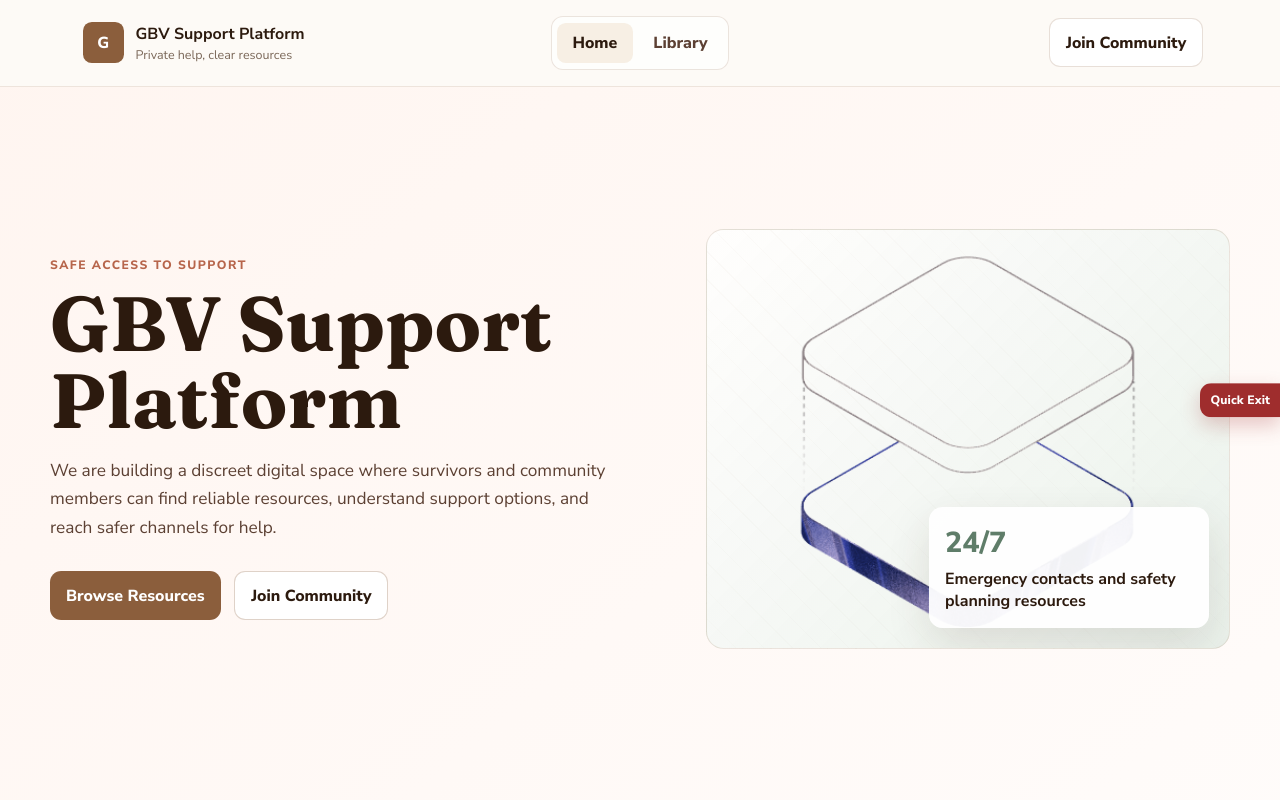
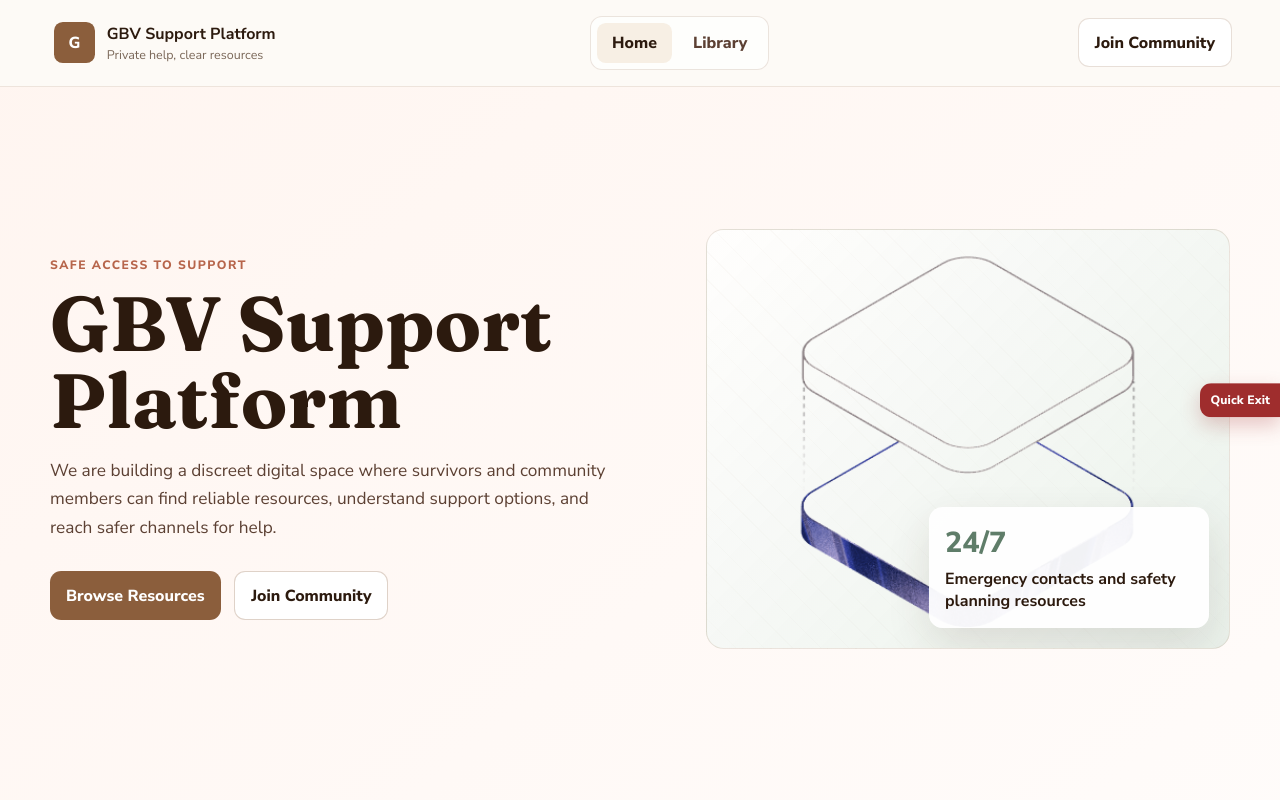
Before and after one commit to Karanei-Kimutai/Sikika, a React app in the folder frontend/: page / in a window 1280 px wide. Shown: the top 800 px of the page. Built offline with nearby package versions, Linux system fonts and the light colour scheme; no server answers; the HTML template or start-up script is replaced by a standard one.

Commit message:
style(shell): tighten sidebar widths and rebalance header alignment

```diff
--- a/frontend/src/App.css
+++ b/frontend/src/App.css
@@ -28,10 +28,10 @@
   top: 0;
   z-index: 20;
   display: grid;
-  grid-template-columns: 1fr auto 1fr;
+  grid-template-columns: auto minmax(0, 1fr) auto;
   align-items: center;
   gap: 1rem;
-  padding: 1rem min(6vw, 5rem);
+  padding: 1rem min(4vw, 3rem);
   background: rgba(253, 250, 246, 0.94);
   border-bottom: 1px solid rgba(139, 94, 60, 0.14);
   backdrop-filter: blur(12px);
@@ -55,6 +55,7 @@ button {
   color: var(--brown-dark);
   background: transparent;
   text-align: left;
+  justify-self: start;
 }
 
 .brand-symbol {
@@ -86,6 +87,7 @@ button {
   border: 1px solid rgba(139, 94, 60, 0.16);
   border-radius: 0.75rem;
   background: rgba(255, 255, 255, 0.72);
+  justify-self: center;
 }
 
 .site-nav button {
@@ -127,6 +129,7 @@ button {
   justify-self: end;
   display: inline-flex;
   gap: 0.5rem;
+  margin-left: auto;
 }
 
 .header-signout {
@@ -1170,7 +1173,7 @@ input:focus {
   box-shadow: 0 14px 40px rgba(69, 45, 26, 0.18);
   background: var(--warm-white);
   display: grid;
-  grid-template-columns: 320px 1fr;
+  grid-template-columns: 280px 1fr;
 }
 
 .wa-sidebar {
@@ -1509,7 +1512,7 @@ input:focus {
   background: #eff4fb;
   box-shadow: 0 8px 26px rgba(40, 76, 138, 0.12);
   display: grid;
-  grid-template-columns: 320px 1fr;
+  grid-template-columns: 250px 1fr;
 }
 
 .community-sidebar {
@@ -2596,7 +2599,7 @@ input:focus {
 
 .admin-workspace-grid {
   display: grid;
-  grid-template-columns: minmax(240px, 300px) minmax(0, 1fr);
+  grid-template-columns: minmax(210px, 260px) minmax(0, 1fr);
   min-height: calc(100vh - 2rem);
   border: 1px solid var(--workspace-border);
   border-radius: 1rem;
```
